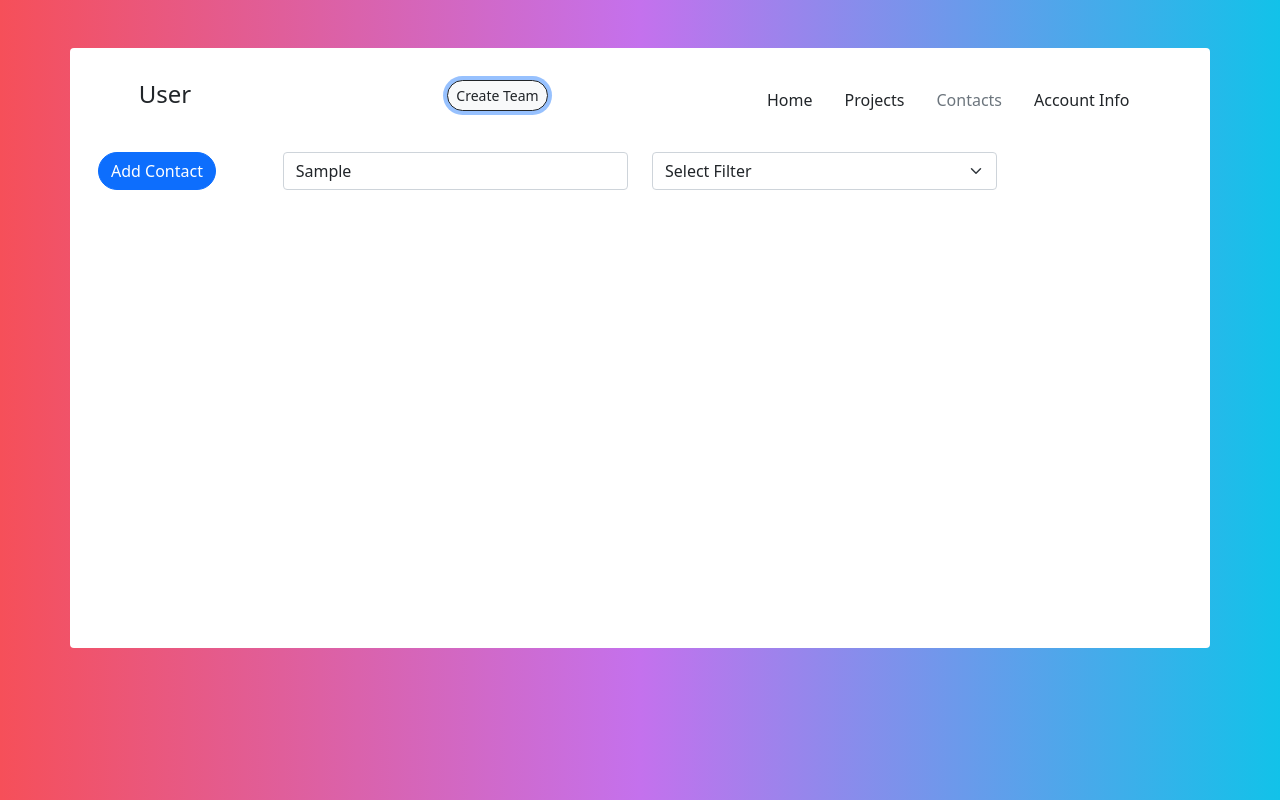
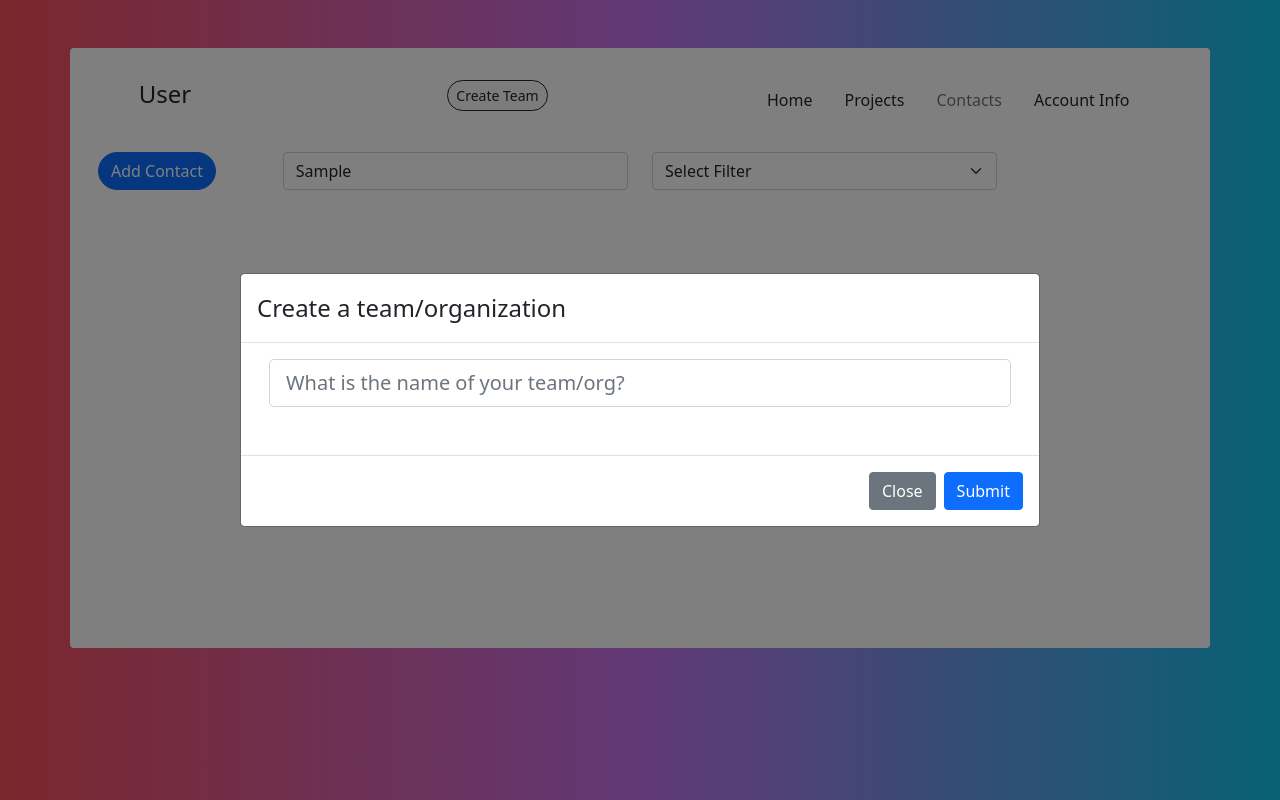
Before and after one commit to CS481-TaskAI/bootstrap-frontend, a React (Create React App) app: page /contacts in a window 1280 px wide. Both pictures are taken after typing "Sample" into the empty fields and a click on the button "Create Team". Built offline with nearby package versions, Linux system fonts and the light colour scheme.

Commit message:
more changes

```diff
--- a/src/Pages/contacts.js
+++ b/src/Pages/contacts.js
@@ -53,10 +53,44 @@ function ContactModal(props)
     );
 }
 
+function TeamModal(props)
+{
+    return(
+        <Modal
+            {...props}
+            size="lg"
+            aria-labelledby="contained-modal-title-vcenter"
+            centered
+        >
+            <Modal.Header>
+                <Modal.Title id="contained-modal-title-vcenter">
+                    Create a team/organization
+                </Modal.Title>
+            </Modal.Header>
 
+            <Modal.Body>
+                <Container>
+                    <Row className="mb-3">
+                        <Form.Group className="mb-3" controlId="exampleForm.ControlInput1">
+                            <Form.Control size="lg" type="text" placeholder="What is the name of your team/org?" />
+                        </Form.Group>
+                    </Row>
+                </Container>
+            </Modal.Body>
+
+            <Modal.Footer>
+                <Button variant="secondary" onClick={props.onHide}>Close</Button>
+                <Button> Submit</Button>
+            </Modal.Footer>
+
+        </Modal>
+    );
+
+}
 function Contacts(props)
 {
     const [contactModal, setContactModal] = useState(false);
+    const [teamModal, setTeamModal] = useState(false);
     return(
 
         <>
@@ -71,9 +105,14 @@ function Contacts(props)
                     </Col>
 
                     <Col className="mt-3 p-3 text-center">
-                        <Button className="bg-light text-dark btn-sm border-dark rounded-pill">
+                        <Button className="bg-light text-dark btn-sm border-dark rounded-pill" onClick={() => setTeamModal(true)}>
                             Create Team
                         </Button>
+
+                        <TeamModal
+                            show={teamModal}
+                            onHide={() => setTeamModal(false)}
+                            />
                     </Col>
 
                     <Col className="mt-3 p-3 text-center">
```
